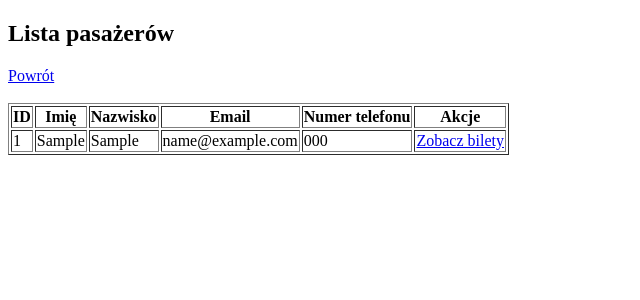
After one commit to JustK0na/szKot, a Flask app: page /admin/pasazerowie in a window 1280 px wide. The commit adds this page. Shown: the top 300 px of the page, without its empty margins (0-640 px from the left). Run offline with Flask 3, Linux system fonts and the light colour scheme; tables that the repository leaves empty hold one stand-in row (values such as "Sample post"); some libraries are stand-ins or nearby versions.

Commit message:
Added bare bones panel admina
Added panel admina with function to see all users and their tickets and change their prices according to god's will. Changed the file structre of templates to be clearer.

```diff
--- a/app/app.py
+++ b/app/app.py
@@ -4,6 +4,12 @@ from flask_mysqldb import MySQL
 import hashlib
 import  random
 
+
+###########
+#TODO:
+#    -add all admin powers to panel admina
+#    -add some admin powers to panel przewoznika
+###########
 def hash_password(password):
     return hashlib.sha256(password.encode()).hexdigest()[:16]
 
@@ -112,7 +118,7 @@ def search():
     all_connections = cursor.fetchall()
 
     cursor.close()
-    return render_template('search.html', cities=cities, results=results, all_connections=all_connections)
+    return render_template('user/search.html', cities=cities, results=results, all_connections=all_connections)
 
 
 @app.route('/buy_ticket/<int:connection_id>', methods=['GET', 'POST'])
@@ -151,7 +157,7 @@ def buy_ticket(connection_id):
     cursor.close()
 
     ulgi = ["Brak", "Student", "Senior", "Dziecko", "Weteran"]
-    return render_template('kupBilet.html', connection=connection, ulgi=ulgi)
+    return render_template('user/kupBilet.html', connection=connection, ulgi=ulgi)
 
 
 @app.route('/bilety')
@@ -173,7 +179,7 @@ def bilety():
     tickets = cursor.fetchall()
     cursor.close()
 
-    return render_template('bilety.html', tickets=tickets)
+    return render_template('user/bilety.html', tickets=tickets)
 
 @app.route('/bilety/<int:bilet_id>')
 def bilety_szczegol(bilet_id):
@@ -201,7 +207,7 @@ def bilety_szczegol(bilet_id):
     if not ticket:
         flash("Bilet nie istnieje lub nie jest przypisany do Twojego konta.")
         return redirect(url_for('bilety'))
-    return render_template('biletSzczegoly.html', bilet=ticket)
+    return render_template('user/biletSzczegoly.html', bilet=ticket)
 
 
 
@@ -209,12 +215,70 @@ def bilety_szczegol(bilet_id):
 def welcome():
     if 'user_id' not in session:
         return redirect(url_for('login'))
-    return render_template('welcome.html', name=session['user_name'])
+    return render_template('user/welcome.html', name=session['user_name'])
 
 @app.route('/logout')
 def logout():
     session.clear()
     return redirect(url_for('login'))
 
+
+@app.route('/admin', methods=['GET', 'POST'])
+def admin():
+    if 'user_id' not in session:
+        return redirect(url_for('login'))
+
+    return render_template('admin/admin.html')
+
+
+@app.route('/admin/pasazerowie')
+def admin_pasazerowie():
+    cursor = mysql.connection.cursor()
+    cursor.execute("SELECT id_pasażera, imie, nazwisko, mail, telefon, haslo FROM pasazerowie")
+    passengers = cursor.fetchall()
+    cursor.close()
+    return render_template('admin/pasazerowie.html', passengers=passengers)
+
+
+@app.route('/admin/pasazerowie/<int:id_pasazer>/bilety')
+def pokaz_bilety_pasazera(id_pasazer):
+    cursor = mysql.connection.cursor()
+    cursor.execute("SELECT id_biletu, id_pasażera, id_połączenia, cena, ulgi FROM bilety WHERE id_pasażera = %s", (id_pasazer,))
+    tickets = cursor.fetchall()
+
+    cursor.execute("SELECT imie, nazwisko FROM pasazerowie WHERE id_pasażera = %s", (id_pasazer,))
+    passenger = cursor.fetchone()
+
+    cursor.close()
+    return render_template('admin/bilety_pasazera.html', tickets=tickets, passenger=passenger, id_pasazer=id_pasazer)
+
+
+@app.route('/admin/pasazerowie/<int:id_pasazer>/bilety/<int:bilet_id>/usun', methods=['POST'])
+def usun_bilet(id_pasazer, bilet_id):
+    cursor = mysql.connection.cursor()
+    cursor.execute("DELETE FROM bilety WHERE id_biletu = %s", (bilet_id,))
+    mysql.connection.commit()
+    cursor.close()
+    return redirect(url_for('pokaz_bilety_pasazera', id_pasazer=id_pasazer))
+
+
+
+@app.route('/admin/pasazerowie/<int:id_pasazer>/bilety/<int:bilet_id>/edytuj', methods=['POST'])
+def edytuj_bilet(id_pasazer, bilet_id):
+    cena = request.form.get('cena')
+    ulga = request.form.get('ulga')  # teraz string, np. "Student"
+
+    cursor = mysql.connection.cursor()
+    cursor.execute("""
+        UPDATE bilety SET cena = %s, ulgi = %s WHERE id_biletu = %s
+    """, (cena, ulga, bilet_id))
+    mysql.connection.commit()
+    cursor.close()
+
+    return redirect(url_for('pokaz_bilety_pasazera', id_pasazer=id_pasazer))
+
+
+
+
 if __name__ == '__main__':
     app.run(debug=True, host='0.0.0.0', port=5000)
--- /dev/null
+++ b/app/templates/admin/pasazerowie.html
@@ -0,0 +1,40 @@
+<!DOCTYPE html>
+<html lang="pl">
+<head>
+    <meta charset="UTF-8">
+    <title>Panel administratora - Pasażerowie</title>
+</head>
+<body>
+<h2>Lista pasażerów</h2>
+<a href="{{ url_for('admin') }}">Powrót</a><br><br>
+
+{% if passengers %}
+<table border="1">
+    <tr>
+        <th>ID</th>
+        <th>Imię</th>
+        <th>Nazwisko</th>
+        <th>Email</th>
+        <th>Numer telefonu</th>
+        <th>Akcje</th>
+    </tr>
+    {% for p in passengers %}
+    <tr>
+        <td>{{ p[0] }}</td>
+        <td>{{ p[1] }}</td>
+        <td>{{ p[2] }}</td>
+        <td>{{ p[3] }}</td>
+        <td>{{ p[4] }}</td>
+        <td>
+            {% for p in passengers %}
+            <a href="{{ url_for('pokaz_bilety_pasazera', id_pasazer=p[0]) }}">Zobacz bilety</a>
+            {% endfor %}
+        </td>
+    </tr>
+    {% endfor %}
+</table>
+{% else %}
+<p>Brak zarejestrowanych pasażerów.</p>
+{% endif %}
+</body>
+</html>
--- a/templates/welcome.txt
+++ b/app/templates/user/welcome.html
@@ -10,6 +10,8 @@
 
 <a href="{{ url_for('bilety') }}">Zobacz moje bilety</a> |
 <a href="{{ url_for('search') }}">Wyszukaj połączenie</a> |
+<a href="{{ url_for('admin') }}">Panel admina</a> |
 <a href="{{ url_for('logout') }}">Wyloguj</a>
+
 </body>
 </html>
```
Also changed, not shown: app/templates/admin/admin.html (added, +11 -0 lines), app/templates/admin/bilety_pasazera.html (added, +47 -0 lines), app/templates/user/biletSzczegoly.html (renamed from app/templates/biletSzczegoly.html), app/templates/user/bilety.html (renamed from app/templates/bilety.html), app/templates/user/kupBilet.html (renamed from app/templates/kupBilet.html), app/templates/user/search.html (renamed from app/templates/search.html).
